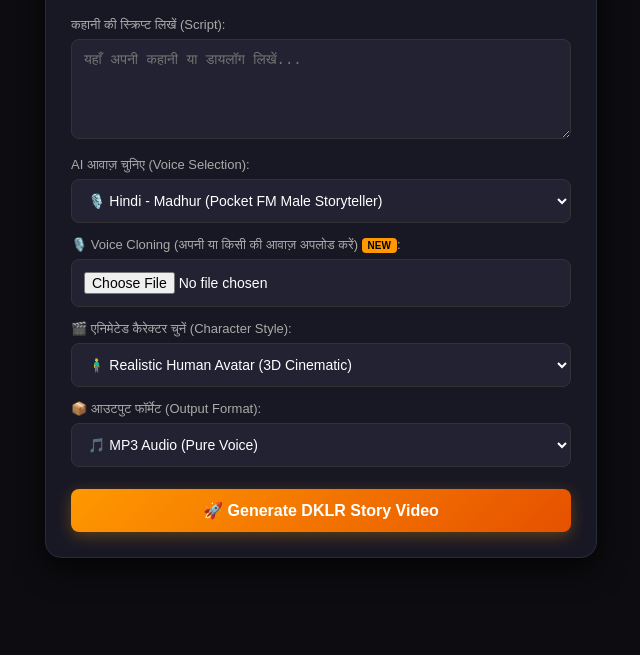
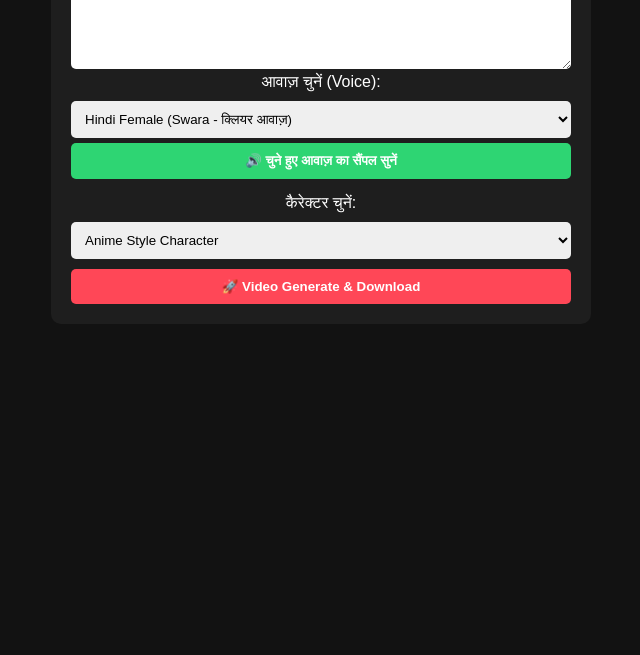
Before and after one commit to deepakkumar451811-blip/Chirag-FM, a plain HTML site: page index.html in a window 1280 px wide. Shown: the part 175-830 px from the top of the page, without its empty margins (319-959 px from the left). After the commit the page ends 800 px from the top, so only its background shows below. Drawn offline with Linux system fonts and the light colour scheme.

Commit message:
Update index.html

```diff
--- a/index.html
+++ b/index.html
@@ -1,97 +1,77 @@
-<!DOCTYPE html>
+   <!DOCTYPE html>
 <html lang="hi">
 <head>
     <meta charset="UTF-8">
     <meta name="viewport" content="width=device-width, initial-scale=1.0">
-    <title>DKLR AI Voice Studio</title>
+    <title>Chirag FM - AI Video Story Generator</title>
     <style>
-        body {
-            font-family: 'Poppins', sans-serif;
-            background-color: #0d0d11;
-            color: #ffffff;
-            display: flex;
-            justify-content: center;
-            align-items: center;
-            min-height: 100vh;
-            margin: 0;
-            padding: 15px;
-        }
-        .container {
-            background: #181824;
-            padding: 25px;
-            border-radius: 16px;
-            box-shadow: 0 10px 30px rgba(0,0,0,0.8);
-            width: 100%;
-            max-width: 500px;
-            border: 1px solid #2a2a3d;
-        }
-        .logo { text-align: center; font-size: 24px; font-weight: bold; color: #ff9800; margin-bottom: 5px; }
-        .subtitle { text-align: center; color: #888; font-size: 13px; margin-bottom: 20px; }
-        label { font-size: 13px; color: #aaa; display: block; margin-top: 14px; font-weight: 500; }
-        textarea, select, input[type="file"], button {
-            width: 100%;
-            padding: 12px;
-            margin-top: 6px;
-            border-radius: 8px;
-            border: 1px solid #333;
-            box-sizing: border-box;
-            font-size: 14px;
-            background: #222233;
-            color: #fff;
-        }
-        textarea { height: 100px; resize: vertical; }
-        button {
-            background: linear-gradient(135deg, #ff9800, #e65100);
-            color: #fff;
-            font-weight: bold;
-            border: none;
-            cursor: pointer;
-            margin-top: 22px;
-            font-size: 16px;
-            box-shadow: 0 4px 15px rgba(255, 152, 0, 0.3);
-        }
-        button:hover { opacity: 0.9; }
-        .badge { background: #ff9800; color: #000; padding: 2px 6px; border-radius: 4px; font-size: 10px; font-weight: bold; vertical-align: middle; }
+        body { font-family: Arial, sans-serif; background-color: #121212; color: #fff; padding: 20px; text-align: center; }
+        .container { max-width: 500px; margin: auto; background: #1e1e1e; padding: 20px; border-radius: 10px; }
+        textarea, select, button { width: 100%; margin-top: 10px; padding: 10px; border-radius: 5px; border: none; box-sizing: border-box; }
+        textarea { height: 100px; }
+        button { background-color: #ff4757; color: white; font-weight: bold; cursor: pointer; }
+        .preview-btn { background-color: #2ed573; margin-top: 5px; }
+        audio { width: 100%; margin-top: 10px; display: none; }
     </style>
 </head>
 <body>
 
 <div class="container">
-    <div class="logo">🎙️ DKLR AI VOICE</div>
-    <div class="subtitle">Pocket FM Style Story & Video Generator</div>
+    <h2>📻 Chirag FM Story Generator</h2>
 
-    <form action="/generate" method="POST" enctype="multipart/form-data">
-        <label>कहानी की स्क्रिप्ट लिखें (Script):</label>
-        <textarea name="text" placeholder="यहाँ अपनी कहानी या डायलॉग लिखें..." required></textarea>
+    <form action="/generate" method="POST">
+        <label>अपनी कहानी दर्ज करें:</label>
+        <textarea name="text" placeholder="यहाँ अपनी कहानी लिखें..." required></textarea>
 
-        <label>AI आवाज़ चुनिए (Voice Selection):</label>
-        <select name="voice">
-            <option value="hi_male">🎙️ Hindi - Madhur (Pocket FM Male Storyteller)</option>
-            <option value="hi_female">🎙️ Hindi - Swara (Emotional Female Voice)</option>
-            <option value="en_male">🎙️ English - Guy (Male Voice)</option>
-            <option value="en_female">🎙️ English - Jenny (Female Voice)</option>
+        <label>आवाज़ चुनें (Voice):</label>
+        <select name="voice" id="voiceSelect">
+            <option value="hi_swara">Hindi Female (Swara - क्लियर आवाज़)</option>
+            <option value="hi_madhur">Hindi Male (Madhur - भारी/सिनेमैटिक)</option>
+            <option value="en_in_neerja">Indian Storyteller Female (Neerja)</option>
+            <option value="en_in_prabhat">Indian Male News Anchor (Prabhat)</option>
         </select>
 
-        <label>🎙️ Voice Cloning (अपनी या किसी की आवाज़ अपलोड करें) <span class="badge">NEW</span>:</label>
-        <input type="file" name="clone_audio" accept="audio/*">
+        <button type="button" class="preview-btn" onclick="playVoicePreview()">🔊 चुने हुए आवाज़ का सैंपल सुनें</button>
+        <audio id="audioPlayer" controls></audio>
 
-        <label>🎬 एनिमेटेड कैरेक्टर चुनें (Character Style):</label>
+        <label style="margin-top:15px; display:block;">कैरेक्टर चुनें:</label>
         <select name="character">
-            <option value="human">🧍‍♂️ Realistic Human Avatar (3D Cinematic)</option>
-            <option value="anime">🦸‍♂️ Anime Character (Japanese Manga Style)</option>
-            <option value="poster">🖼️ Pocket FM Studio Official Poster</option>
+            <option value="anime">Anime Style Character</option>
+            <option value="human">Human Cinematic Style</option>
         </select>
 
-        <label>📦 आउटपुट फॉर्मेट (Output Format):</label>
-        <select name="format">
-            <option value="mp3">🎵 MP3 Audio (Pure Voice)</option>
-            <option value="mp3_bgm">🎶 MP3 Audio + Story BGM (Pocket FM Style)</option>
-            <option value="mp4_video">🎬 MP4 Character Animated Story Video</option>
-        </select>
-
-        <button type="submit">🚀 Generate DKLR Story Video</button>
+        <button type="submit">🚀 Video Generate & Download</button>
     </form>
 </div>
 
+<script>
+function playVoicePreview() {
+    var voice = document.getElementById('voiceSelect').value;
+    var formData = new FormData();
+    formData.append('voice', voice);
+
+    var btn = document.querySelector('.preview-btn');
+    btn.innerText = "⏳ आवाज़ लोड हो रही है...";
+
+    fetch('/preview_voice', {
+        method: 'POST',
+        body: formData
+    })
+    .then(response => response.blob())
+    .then(blob => {
+        var audioUrl = URL.createObjectURL(blob);
+        var player = document.getElementById('audioPlayer');
+        player.src = audioUrl;
+        player.style.display = 'block';
+        player.play();
+        btn.innerText = "🔊 चुने हुए आवाज़ का सैंपल सुनें";
+    })
+    .catch(err => {
+        alert('ऑडियो लोड करने में समस्या आई!');
+        btn.innerText = "🔊 चुने हुए आवाज़ का सैंपल सुनें";
+    });
+}
+</script>
+
 </body>
 </html>
```
